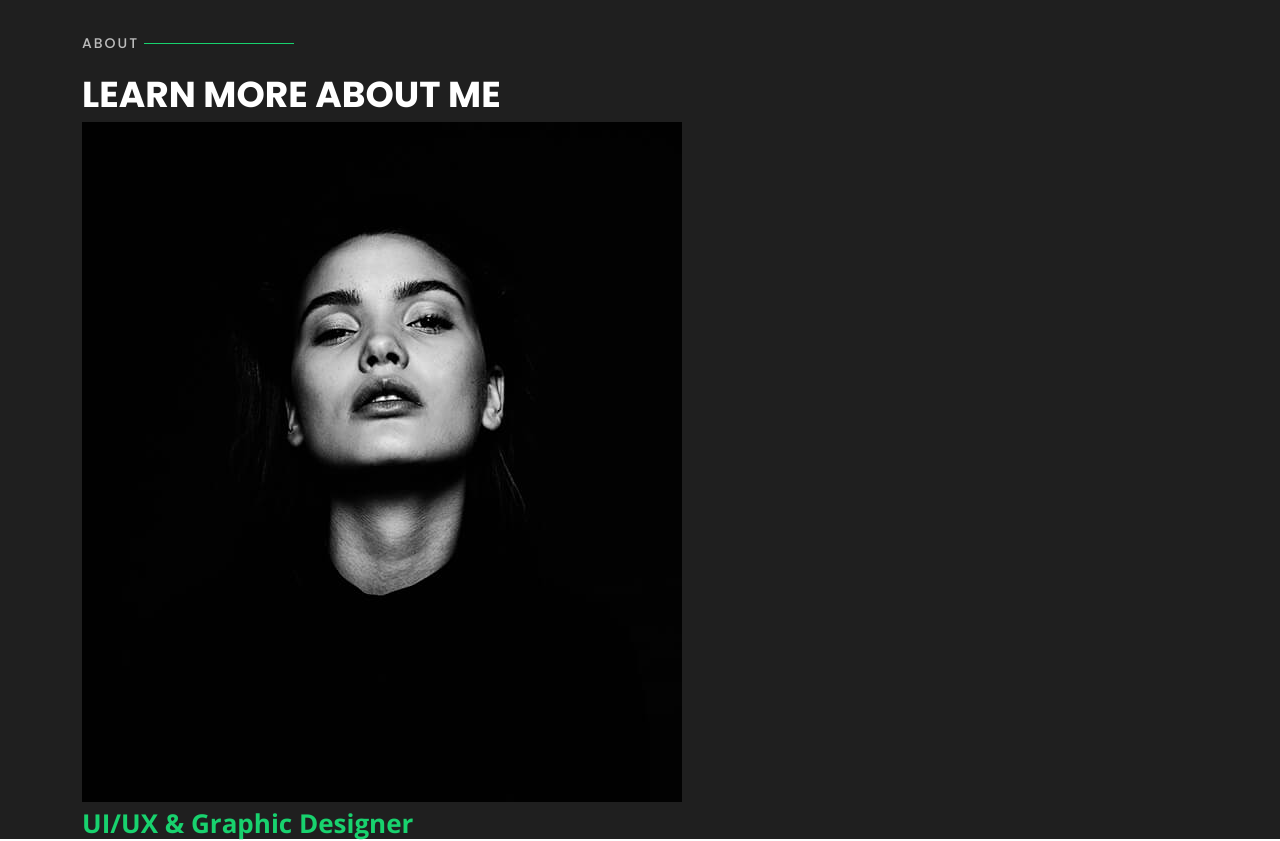
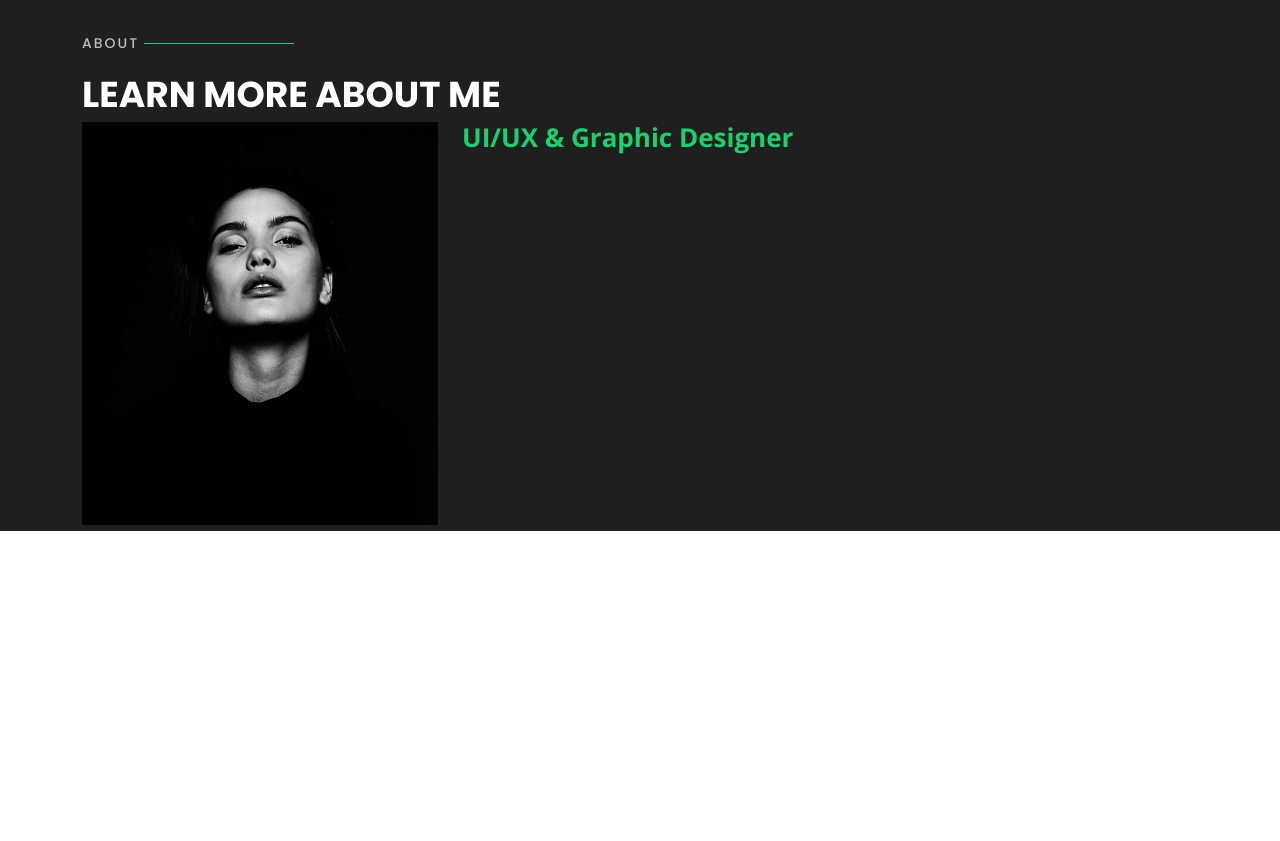
Before and after one commit to zodwo/Personal-Template, a plain HTML site: page index.html in a window 1280 px wide. Shown: the part 802-1643 px from the top of the page. After the commit the page ends 1333 px from the top, so only its background shows below. Drawn offline with nearby package versions, Linux system fonts and the light colour scheme.

Commit message:
index update

```diff
--- a/index.html
+++ b/index.html
@@ -65,8 +65,8 @@
                     </div>
 
                     <div class="row">
-                        <div class="col-4 myimg">
-                            <img src="assets/img/me.jpg">
+                        <div class="col-4">
+                            <img class="myimg" src="assets/img/me.jpg">
                         </div>
                         <div class="col-8">
                             <h3 class="about-header">UI/UX & Graphic Designer</h3>
```
